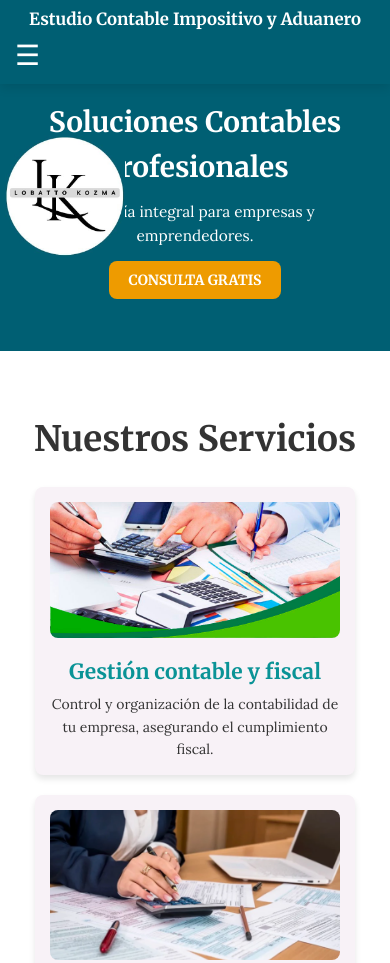
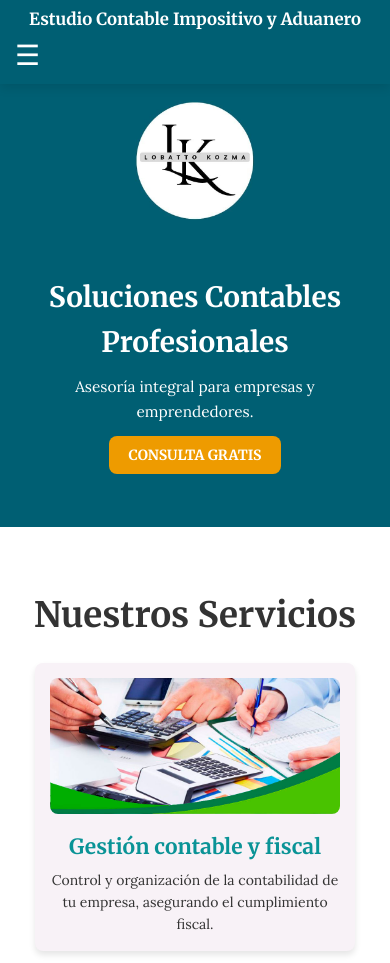
Before and after one commit to LautaroLuchesi/estudio-contable-impositivo-aduanero, a website: page index.html in a window 390 px wide. Shown: the top 963 px of the page. Drawn offline with Linux system fonts and the light colour scheme.

Commit message:
Fix: Evita superposición del logo en mobile y mantiene estilo en PC

```diff
--- a/index.html
+++ b/index.html
@@ -55,7 +55,7 @@
         </div>
       </header>
       <section id="inicio" class="hero">
-        <div class="container hero-content">
+        <div class="container hero-flex">
           <div class="logo-separado">
             <img src="imagenes/logo.jpg" alt="Logo Estudio Contable">
           </div>
@@ -66,7 +66,6 @@
           </div>
         </div>
       </section>
-
     <section id="servicios" class="services">
         <div class="container">
             <h2>Nuestros Servicios</h2>
--- a/scss/layout/_principal.scss
+++ b/scss/layout/_principal.scss
@@ -1,10 +1,10 @@
 .hero {
   background-color: $primary-color;
   color: #fff;
-  padding: 100px 20px 60px; // espacio arriba para que no lo tape el navbar
+  padding: 100px 20px 60px;
 
   @media (min-width: 769px) {
-    padding: 80px 20px 40px; // menos en PC pero sigue protegido del navbar
+    padding: 80px 20px 40px;
   }
 
   .hero-flex {
@@ -23,12 +23,17 @@
 
   .logo-separado {
     flex: 0 0 auto;
-    margin-left: -15px; // empujamos más a la izquierda
+    margin-left: -15px;
 
     img {
       width: 120px;
       height: auto;
       display: block;
+    }
+
+    @media (max-width: 768px) {
+      position: static; // quita la superposición
+      margin: 0 0 15px 0; // separa del texto
     }
   }
 
@@ -60,28 +65,12 @@
     }
   }
 }
+
 .hero .container {
   position: relative;
   padding-left: 0;
   padding-right: 0;
 }
-.hero-content {
-  display: flex;
-  align-items: center;
-  justify-content: center;
-  text-align: center;
-
-  .logo-separado {
-    position: absolute;
-    left: 0;
-  }
-
-  .eslogan {
-    margin: 0 auto;
-    max-width: 600px;
-  }
-}
-
 // Sección de Servicios
 .services {
   background-color: white;
```
Also changed, not shown: css/main.css, 1 other file.
